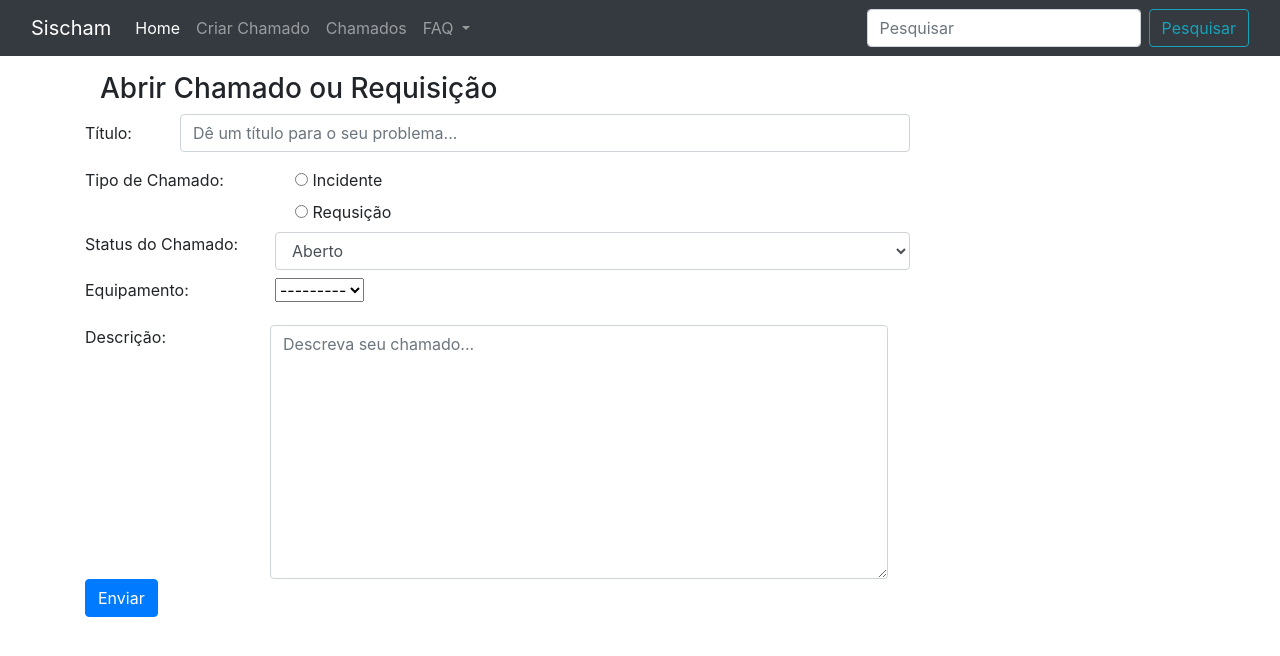
After one commit to gopianco/sischam, a Django app: page /chamado/new/ in a window 1280 px wide. The commit adds this page. Shown: the top 656 px of the page. Run offline with Django 3.2, Linux system fonts and the light colour scheme; data that the repository does not hold is empty; some libraries are stand-ins or nearby versions.

Commit message:
adicionado formulario para criação de chamados, pagina para detalhes de chamado e editar chamado

```diff
--- /dev/null
+++ b/chamado/forms.py
@@ -0,0 +1,34 @@
+from django import forms
+from .models import Chamado
+
+class ChamadoForm(forms.ModelForm):
+
+    titulo_chamado = forms.CharField(widget=forms.TextInput(
+        attrs={
+            'class': 'form-control',
+            'placeholder': 'Dê um título para o seu problema...'
+        }
+    ))
+    CHOICES = Chamado.TIPO_DE_CHAMADO
+    tipo_chamado = forms.ChoiceField(widget=forms.RadioSelect(
+        attrs={
+            'class': 'fom-control'
+        }
+    ), choices=CHOICES)
+
+    STATUS = Chamado.STATUS_DE_CHAMADO
+    status = forms.ChoiceField(widget=forms.Select(
+        attrs={
+            'class': 'form-control'
+        }), choices=STATUS)
+
+    descricao = forms.CharField(widget=forms.Textarea(
+        attrs={
+            'class':'form-control',
+            'placeholder': 'Descreva seu chamado...'
+        }
+    ))
+
+    class Meta:
+        model = Chamado
+        fields = ('titulo_chamado','tipo_chamado', 'status', 'equipamento', 'descricao' )
--- a/chamado/models.py
+++ b/chamado/models.py
@@ -46,7 +46,7 @@ class Chamado(models.Model):
     tipo_chamado = models.CharField(max_length=20,choices=TIPO_DE_CHAMADO, default='Incidente')
     status= models.CharField(max_length=20, choices=STATUS_DE_CHAMADO, default='Aberto')
     cliente = models.ForeignKey(Cliente, on_delete=models.CASCADE, related_name='chamados')
-    analista = models.ForeignKey(Analista, on_delete=models.CASCADE, related_name='chamados')
+    analista = models.ForeignKey(Analista, on_delete=models.CASCADE, related_name='chamados', blank=True, null=True)
     equipamento = models.ForeignKey(Equipamento, on_delete=models.CASCADE)
     descricao = models.TextField()
     solucao = models.TextField(blank=True, null=True)
--- /dev/null
+++ b/chamado/templates/chamado/base.html
@@ -0,0 +1,65 @@
+<!DOCTYPE html>
+<html lang="pt-br">
+  <head>
+    <!-- Meta tags Obrigatórias -->
+    <meta charset="utf-8">
+    <meta name="viewport" content="width=device-width, initial-scale=1, shrink-to-fit=no">
+
+    <!-- Bootstrap CSS -->
+    <link rel="stylesheet" href="https://stackpath.bootstrapcdn.com/bootstrap/4.1.3/css/bootstrap.min.css" integrity="sha384-MCw98/SFnGE8fJT3GXwEOngsV7Zt27NXFoaoApmYm81iuXoPkFOJwJ8ERdknLPMO" crossorigin="anonymous">
+
+    <title>Sistema Abertura de Chamado</title>
+  </head>
+
+  <header>
+  <div class="container-fluid" style="background-color: #343a40;">
+    <nav class="navbar fixed-top-lg navbar-expand-lg navbar-dark bg-dark" >
+        <a class="navbar-brand" href="/">Sischam</a>
+        <button class="navbar-toggler collapsed" type="button" data-toggle="collapse" data-target="#navBar" aria-controls="navBar" aria-expanded="false" aria-label="Toggle navigation">
+          <span class="navbar-toggler-icon"></span>
+        </button>
+
+        <div class="collapse navbar-collapse" id="navBar">
+            <ul class="navbar-nav mr-auto">
+                <li class="nav-item active">
+                    <a class="nav-link" href="/">Home<span class="sr-only">(página atual)</span></a>
+                </li>
+                <li class="nav-item">
+                    <a class="nav-link" href="{% url 'chamado_new' %}">Criar Chamado</a>
+                </li>
+                <li class="nav-item">
+                    <a class="nav-link" href="#">Chamados</a>
+                </li>
+                <li class="nav-item dropdown">
+                    <a class="nav-link dropdown-toggle" href="#" id="navbarDropdown" role="button" data-toggle="dropdown" aria-haspopup="true" aria-expanded="false">
+                    FAQ
+                    </a>
+                    <div class="dropdown-menu" aria-labelledby="navbarDropdown">
+                        <a class="dropdown-item" href="#">Equipamento</a>
+                        <a class="dropdown-item" href="#">Software</a>
+                        <a class="dropdown-item" href="#">Algo mais aqui</a>
+                    </div>
+                </li>
+            </ul>
+          <form class="form-inline my-2 my-lg-0">
+            <input class="form-control mr-sm-2" type="search" placeholder="Pesquisar" aria-label="Pesquisar">
+            <button class="btn btn-outline-info my-2 my-sm-0" type="submit">Pesquisar</button>
+          </form>
+        </div>
+      </nav>
+    </div>
+
+
+  </header>
+  <body>
+
+        {% block content %}
+        {% endblock  %}
+
+    <!-- JavaSccional) -->
+    <!-- jQuery primeiro, depois Popper.js, depois Bootstrap JS -->
+    <script src="https://code.jquery.com/jquery-3.3.1.slim.min.js" integrity="sha384-q8i/X+965DzO0rT7abK41JStQIAqVgRVzpbzo5smXKp4YfRvH+8abtTE1Pi6jizo" crossorigin="anonymous"></script>
+    <script src="https://cdnjs.cloudflare.com/ajax/libs/popper.js/1.14.3/umd/popper.min.js" integrity="sha384-ZMP7rVo3mIykV+2+9J3UJ46jBk0WLaUAdn689aCwoqbBJiSnjAK/l8WvCWPIPm49" crossorigin="anonymous"></script>
+    <script src="https://stackpath.bootstrapcdn.com/bootstrap/4.1.3/js/bootstrap.min.js" integrity="sha384-ChfqqxuZUCnJSK3+MXmPNIyE6ZbWh2IMqE241rYiqJxyMiZ6OW/JmZQ5stwEULTy" crossorigin="anonymous"></script>
+  </body>
+</html>
--- /dev/null
+++ b/chamado/templates/chamado/chamado_edit.html
@@ -0,0 +1,64 @@
+{% extends 'chamado/base.html' %}
+
+{% block content %}
+    <div class="container">
+        <div class="container mt-3">
+            <h3>Abrir Chamado ou Requisição</h3>
+        </div>
+
+    <form method="POST">
+    {% csrf_token %}
+
+        <div class="form-group row">
+            <label for="titulo_chamado" class="col-sm-1 col-form-label">Título:</label>
+            <div class="col-md-8">
+                {{form.titulo_chamado}}
+            </div>
+        </div>
+
+        <fieldset class="form-group">
+            <div class="row">
+                <legend class="col-form-label col-sm-2 pt-0">Tipo de Chamado:</legend>
+                <div class="col-sm-10">
+                    {% for radio in form.tipo_chamado %}
+
+                            <div class="form-check">
+                            {{radio}}
+                            </div>
+
+                    {% endfor %}
+                </div>
+            </div>
+            <div class="row">
+                <legend class="col-form-label col-sm-2 pt-0">Status do Chamado:</legend>
+                <div class="col-md-7">
+                    {{form.status}}
+                </div>
+            </div>
+            <div class="row mt-2">
+                <legend class="col-form-label col-sm-2 pt-0">Equipamento:</legend>
+                <div class="col-md-7">
+                    {{form.equipamento}}
+                </div>
+            </div>
+        </fieldset>
+
+        <div class="row input-group">
+            <legend class="col-form-label col-sm-2 pt-0">Descrição:</legend>
+            <div class="col-md-7">
+                    {{form.descricao}}
+            </div>
+
+        </div>
+
+        <div class="form-group row">
+            <div class="col-sm-10">
+                <button type="submit" class="btn btn-primary">Enviar</button>
+            </div>
+         </div>
+
+
+    </form>
+
+    </div>
+{% endblock %}
--- a/chamado/urls.py
+++ b/chamado/urls.py
@@ -3,4 +3,7 @@ from . import views
 
 urlpatterns = [
     path('', views.chamados_list, name='chamados_list'),
+    path('chamado/<int:pk>/', views.chamado_details, name='chamado_detail'),
+    path('chamado/new/', views.chamado_new, name='chamado_new'),
+    path('chamado/<int:pk>/edit/', views.chamado_edit, name='chamado_edit'),
 ]
--- a/chamado/views.py
+++ b/chamado/views.py
@@ -1,6 +1,46 @@
+from django.shortcuts import render, get_object_or_404
+from django.shortcuts import redirect
+from django.utils import timezone
+from django.shortcuts import redirect
 from django.shortcuts import render
 from .models import Chamado
+from .forms import ChamadoForm
+
 
 def chamados_list(request):
     chamados = Chamado.objects.filter(cliente=1).order_by('status')
     return render(request, 'chamado/chamados_list.html', {'chamados': chamados})
+
+def chamado_details(request, pk):
+    chamado = get_object_or_404(Chamado, pk=pk)
+    return render(request, 'chamado/chamado_detail.html', {'chamado': chamado})
+
+def chamado_new(request):
+    if request.method == 'POST':
+        form = ChamadoForm(request.POST)
+        if form.is_valid:
+            chamado = form.save(commit=False)
+            chamado.data_abertura = timezone.now()
+            chamado.data_alteracao = timezone.now()
+            chamado.cliente_id = 1
+            chamado.save()
+            return redirect('chamado_detail', pk=chamado.pk)
+
+    else:
+        form = ChamadoForm()
+    return render(request, 'chamado/chamado_edit.html', {'form': form})
+
+def chamado_edit(request, pk):
+    chamado = get_object_or_404(Chamado, pk=pk)
+    if request.method == 'POST':
+        form = ChamadoForm(request.POST, instance=chamado)
+        if form.is_valid:
+            chamado = form.save(commit=False)
+            chamado.data_abertura = timezone.now()
+            chamado.data_alteracao = timezone.now()
+            chamado.cliente_id = 1
+            chamado.save()
+            return redirect('chamado_detail', pk=chamado.pk)
+    else:
+        form= ChamadoForm(instance=chamado)
+    return render(request, 'chamado/chamado_edit.html', {'form': form})
```
Also changed, not shown: chamado/templates/chamado/chamado_detail.html (added, +40 -0 lines), chamado/templates/chamado/chamados_list.html (+16 -59 lines), chamado/migrations/0002_auto_20191227_1450.py (added).
